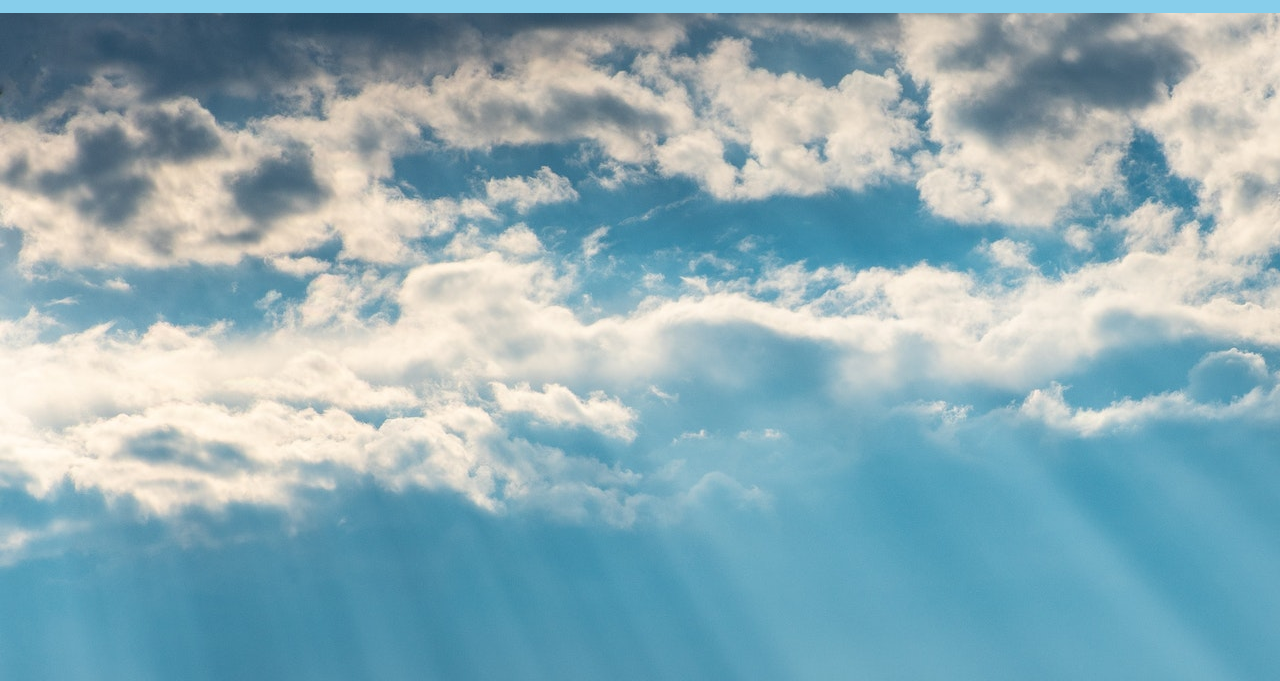
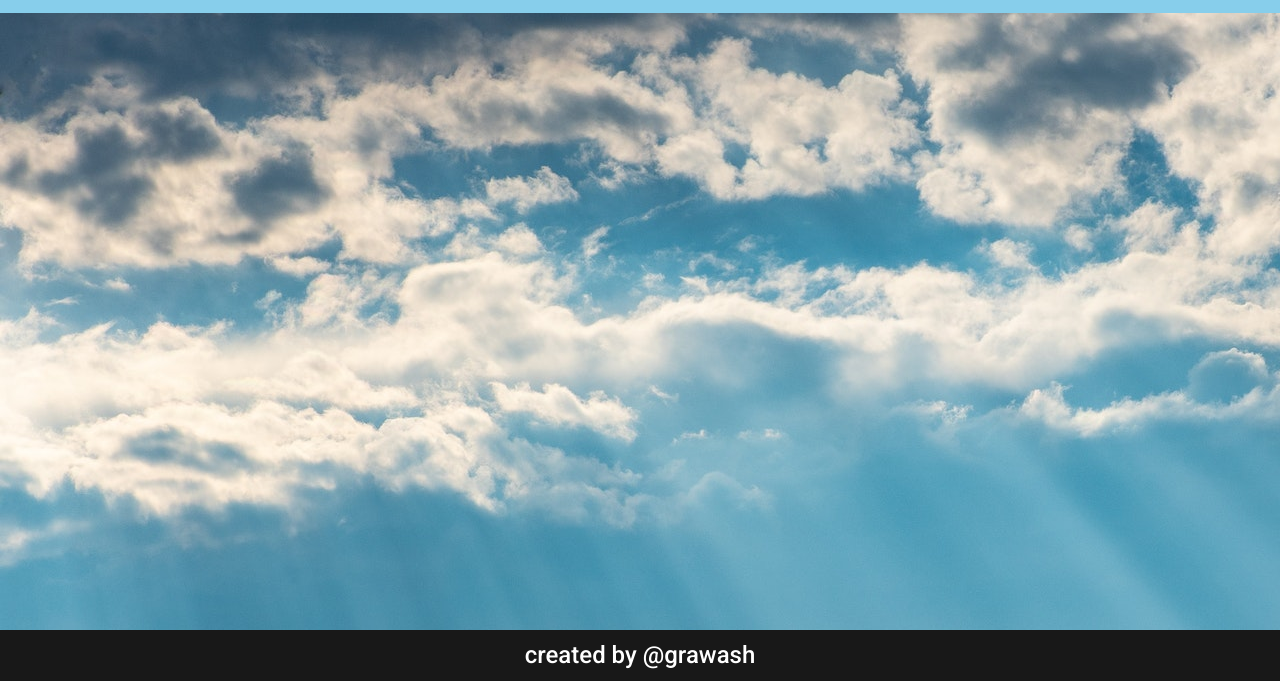
Before and after one commit to grawash/Weather-app, a website built with webpack: page dist/index.html in a window 1280 px wide. Shown: the part 119-800 px from the top of the page. Built offline with Linux system fonts and the light colour scheme.

Commit message:
added styling for footer

```diff
--- a/src/styles.css
+++ b/src/styles.css
@@ -56,6 +56,10 @@ button{
     border-radius: 25px;
     box-shadow: 0px 0px 5px rgba(0, 0, 0, 0.479);
 }
+button:hover{
+    cursor: pointer;
+    background-color: rgb(218, 216, 216);
+}
 .weatherInfo{
     grid-column-start: 1;
     grid-column-end: 2;
@@ -83,6 +87,7 @@ button{
     display: flex;
     font-size: 1rem;
     justify-content: space-around;
+    padding-top: 1rem;
 }
 .forecastCard{
     display: flex;
@@ -91,3 +96,15 @@ button{
     border-radius: 25px;
     padding: 0.5rem;
 }
+.footer{
+    grid-column-start: 1;
+    grid-column-end: 3;
+    grid-row-start: 3;
+    grid-row-end: 3;
+    background-color: rgb(24, 24, 24);
+    display: flex;
+    color: white;
+    justify-content: center;
+    align-items: center;
+    font-size: 1.5rem;
+}
```
Also changed, not shown: dist/main.js.
